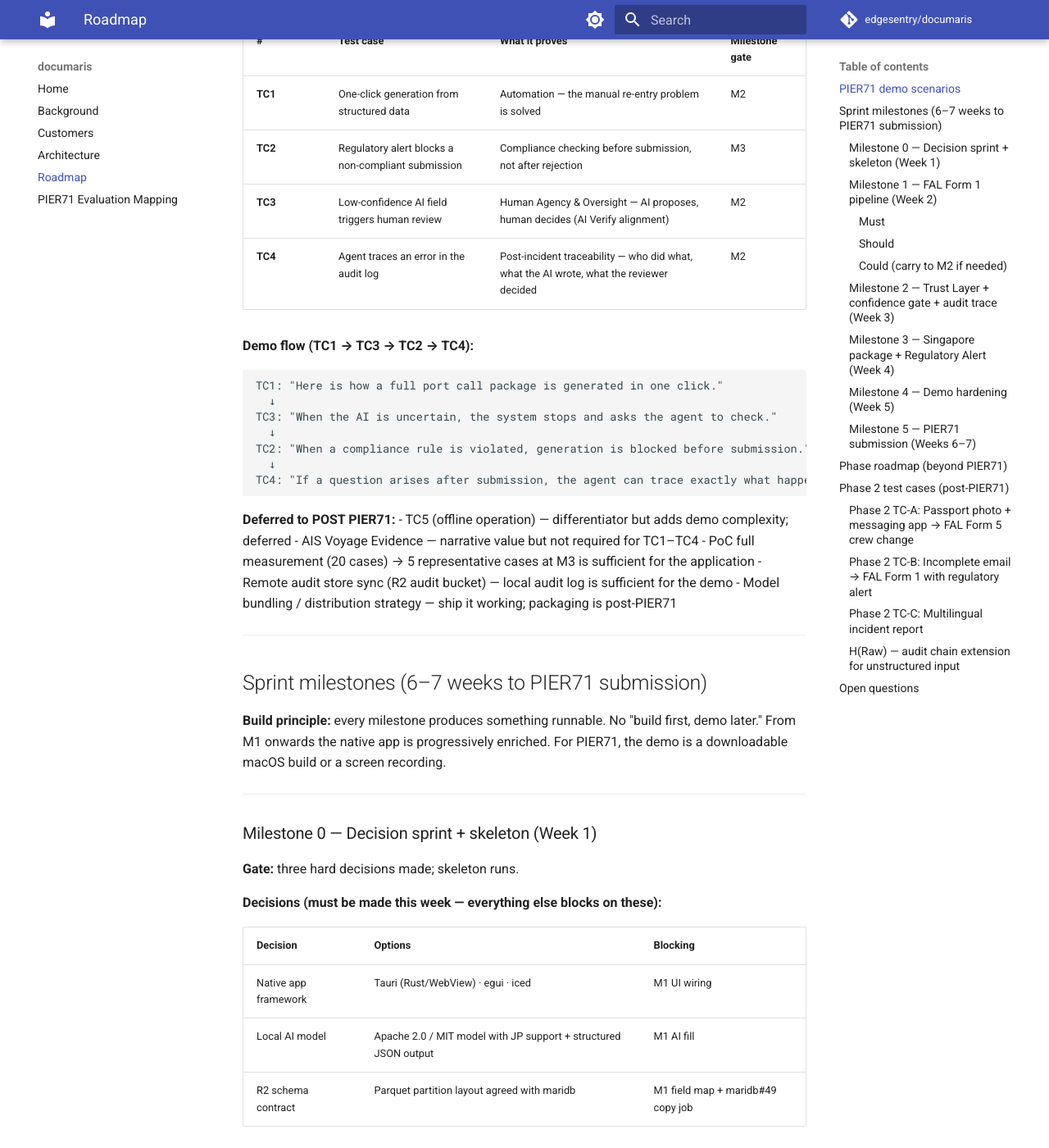
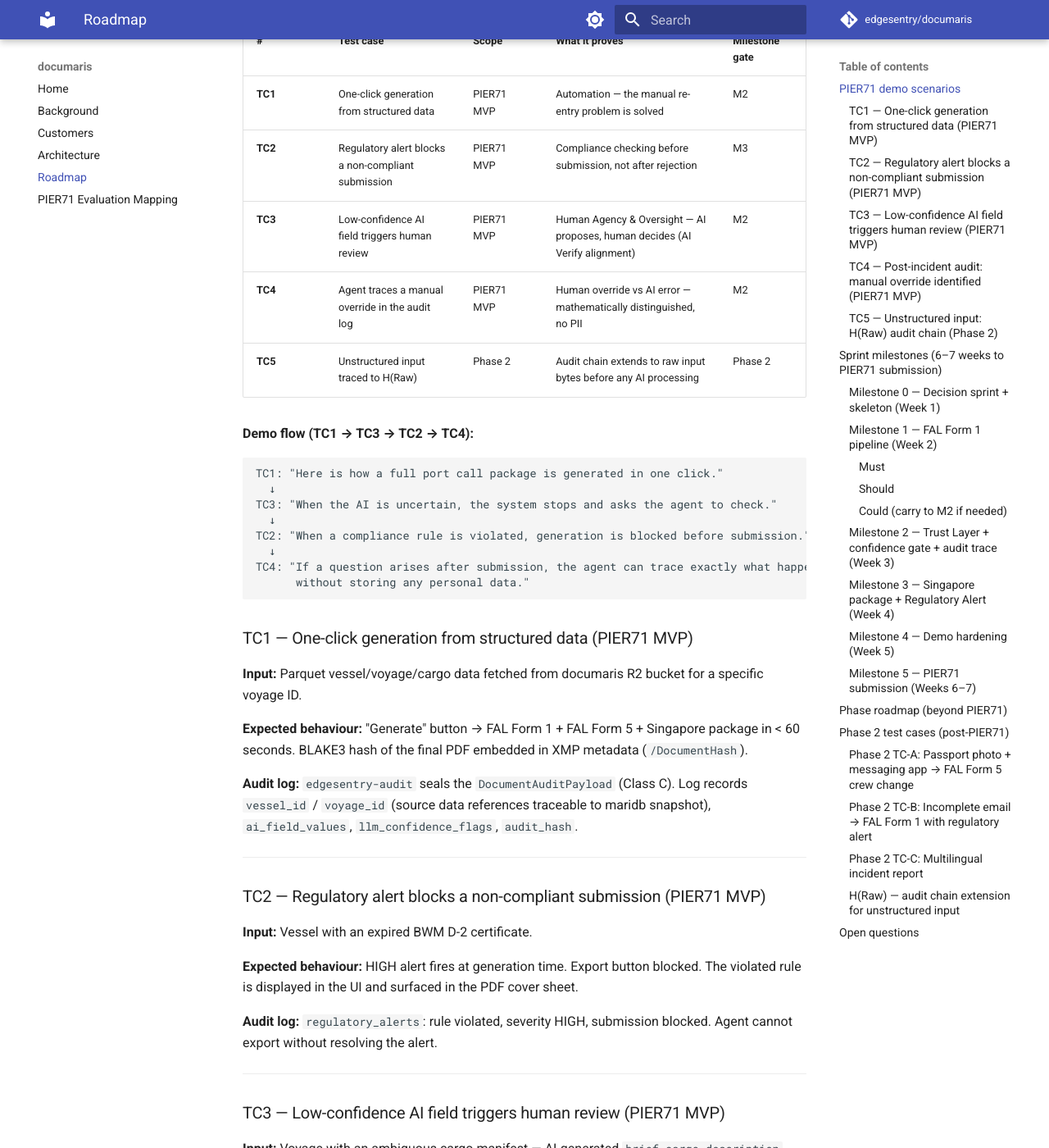
Before and after one commit to edgesentry/documaris, an MkDocs documentation site: the page built from docs/roadmap.md, in a window 1280 px wide and 1400 px high, scrolled down 582 px. Shown: the whole window at 82% size. Built offline with MkDocs 1.6.1 and Material for MkDocs 9.7.7, drawn with Linux system fonts in a browser that asks for light colours; comment, search, counter and statistics services are not loaded; some of the changed text lies outside the part shown.

Commit message:
roadmap: full TC1–TC5 spec, TC4 PII fix, H(Raw) attribution (#21)
Combines all changes from PR #19 and #20:

TC1–TC5 fully specified with input/behaviour/audit log per test case.
TC1–TC4 scoped as PIER71 MVP; TC5 as Phase 2.

TC4 scenario uses brief_cargo_description (Class C) not passport
number (Class A PII). Audit log explicitly stores no Class A data.

H(Raw) attribution corrected: documaris computes BLAKE3(raw bytes)
before AI processing; edgesentry-audit receives serialised
DocumentAuditPayload as opaque bytes and seals it.

TC3: reviewer action (accept/correct) recorded; no reason code.

Co-authored-by: Claude Sonnet 4.6 <noreply@anthropic.com>

````diff
--- a/docs/roadmap.md
+++ b/docs/roadmap.md
@@ -11,14 +11,15 @@
 
 ## PIER71 demo scenarios
 
-The PIER71 demo is built around four test cases demonstrated in sequence as a single unscripted walkthrough. Each test case maps directly to the core value proposition.
+The PIER71 demo is built around four test cases (TC1–TC4) demonstrated in sequence as a single unscripted walkthrough, plus one Phase 2 scenario (TC5) for post-PIER71 development.
 
-| # | Test case | What it proves | Milestone gate |
-|---|---|---|---|
-| **TC1** | One-click generation from structured data | Automation — the manual re-entry problem is solved | M2 |
-| **TC2** | Regulatory alert blocks a non-compliant submission | Compliance checking before submission, not after rejection | M3 |
-| **TC3** | Low-confidence AI field triggers human review | Human Agency & Oversight — AI proposes, human decides (AI Verify alignment) | M2 |
-| **TC4** | Agent traces an error in the audit log | Post-incident traceability — who did what, what the AI wrote, what the reviewer decided | M2 |
+| # | Test case | Scope | What it proves | Milestone gate |
+|---|---|---|---|---|
+| **TC1** | One-click generation from structured data | PIER71 MVP | Automation — the manual re-entry problem is solved | M2 |
+| **TC2** | Regulatory alert blocks a non-compliant submission | PIER71 MVP | Compliance checking before submission, not after rejection | M3 |
+| **TC3** | Low-confidence AI field triggers human review | PIER71 MVP | Human Agency & Oversight — AI proposes, human decides (AI Verify alignment) | M2 |
+| **TC4** | Agent traces a manual override in the audit log | PIER71 MVP | Human override vs AI error — mathematically distinguished, no PII | M2 |
+| **TC5** | Unstructured input traced to H(Raw) | Phase 2 | Audit chain extends to raw input bytes before any AI processing | Phase 2 |
 
 **Demo flow (TC1 → TC3 → TC2 → TC4):**
 ```
@@ -28,13 +29,72 @@ TC3: "When the AI is uncertain, the system stops and asks the agent to check."
   ↓
 TC2: "When a compliance rule is violated, generation is blocked before submission."
   ↓
-TC4: "If a question arises after submission, the agent can trace exactly what happened."
+TC4: "If a question arises after submission, the agent can trace exactly what happened —
+      without storing any personal data."
 ```
 
+### TC1 — One-click generation from structured data (PIER71 MVP)
+
+**Input:** Parquet vessel/voyage/cargo data fetched from documaris R2 bucket for a specific voyage ID.
+
+**Expected behaviour:** "Generate" button → FAL Form 1 + FAL Form 5 + Singapore package in < 60 seconds. BLAKE3 hash of the final PDF embedded in XMP metadata (`/DocumentHash`).
+
+**Audit log:** `edgesentry-audit` seals the `DocumentAuditPayload` (Class C). Log records `vessel_id` / `voyage_id` (source data references traceable to maridb snapshot), `ai_field_values`, `llm_confidence_flags`, `audit_hash`.
+
+---
+
+### TC2 — Regulatory alert blocks a non-compliant submission (PIER71 MVP)
+
+**Input:** Vessel with an expired BWM D-2 certificate.
+
+**Expected behaviour:** HIGH alert fires at generation time. Export button blocked. The violated rule is displayed in the UI and surfaced in the PDF cover sheet.
+
+**Audit log:** `regulatory_alerts`: rule violated, severity HIGH, submission blocked. Agent cannot export without resolving the alert.
+
+---
+
+### TC3 — Low-confidence AI field triggers human review (PIER71 MVP)
+
+**Input:** Voyage with an ambiguous cargo manifest — AI-generated `brief_cargo_description` has confidence score < 0.80.
+
+**Expected behaviour:** Field highlighted amber. Export blocked. Reviewer must explicitly Accept or Correct the field before the PDF can be exported.
+
+**Audit log:** `llm_confidence_flags`: AI confidence score per field + reviewer action (accepted / corrected). No reason code required — action alone is recorded.
+
+---
+
+### TC4 — Post-incident audit: manual override identified (PIER71 MVP)
+
+**Scenario:** After port entry, authority flags a mismatch between the FAL Form 1 cargo declaration and the bill of lading. Agent runs `documaris verify <pdf>`.
+
+**Result:** `fields_modified` shows: AI generated `brief_cargo_description` = "industrial machinery (HS 8428)" correctly; a specific user manually changed it to "general cargo" at timestamp T.
+
+**What this proves:** AI error and human override are mathematically distinguishable. **No Class A PII is stored in the audit log** — the proof uses only Class C (operational) data. documaris protects crew privacy while maintaining full accountability for document content decisions.
+
+**Audit log:** `fields_modified`: field name · AI before value · reviewer after value · editor identity · timestamp. No passport numbers, crew names, or any Class A data.
+
+---
+
+### TC5 — Unstructured input: H(Raw) audit chain (Phase 2)
+
+**Input:** WhatsApp passport photo (JPEG) + chat message: "1 new crew joined. Name: Alex Wong."
+
+**Expected behaviour:**
+- **documaris** computes `H(Raw)` = BLAKE3(raw image bytes) and BLAKE3(raw message bytes) **before** any AI processing.
+- `H(Raw)` is stored in `DocumentAuditPayload.raw_input_hashes` (Class C — only the hash, not the image or message content).
+- **edgesentry-audit** receives the serialised `DocumentAuditPayload` as opaque bytes and seals it into an `AuditRecord`. The library does not compute or inspect `H(Raw)`.
+
+**What this proves:** If OCR misread or document forgery is suspected later, the system can present the hash of the exact bytes it received — proving what input it was given, independent of the AI's interpretation.
+
+**Audit log:** `raw_input_hashes` (H(Raw) per input source) → `ai_field_values` (AI extraction) → `llm_confidence_flags` → `AuditRecord`. Full chain from raw input to sealed output.
+
+---
+
 **Deferred to POST PIER71:**
-- TC5 (offline operation) — differentiator but adds demo complexity; deferred
+- TC5 (Phase 2) — requires vision-capable local model and unstructured ingestion pipeline
+- Offline operation — differentiator but adds demo complexity; deferred
 - AIS Voyage Evidence — narrative value but not required for TC1–TC4
-- PoC full measurement (20 cases) → 5 representative cases at M3 is sufficient for the application
+- PoC full measurement (20 cases) → 5 representative cases at M3 is sufficient
 - Remote audit store sync (R2 audit bucket) — local audit log is sufficient for the demo
 - Model bundling / distribution strategy — ship it working; packaging is post-PIER71
 
@@ -160,7 +220,7 @@ The demo already runs. M5 is recording and narrative — no new code.
 1. **(TC1 — 30 sec)** Load a Singapore-bound vessel. Click generate. FAL 1 + FAL 5 + Singapore package appear. BLAKE3 hash visible on each PDF.
 2. **(TC3 — 30 sec)** Point to the amber-flagged cargo description field. Show the confidence score. Reviewer corrects and confirms. Export proceeds.
 3. **(TC2 — 30 sec)** Switch to a vessel with an expired BWM certificate. Click generate. HIGH alert fires. Export blocked. Show the compliance rule triggered.
-4. **(TC4 — 30 sec)** Run `documaris verify <pdf>` on the document from TC1. Show the audit trace: AI wrote X at confidence 0.73, reviewer accepted, timestamp, source vessel_id.
+4. **(TC4 — 30 sec)** Run `documaris verify <pdf>` on the document from TC1. Show the audit trace: AI generated `brief_cargo_description` = "industrial machinery (HS 8428)" correctly; a reviewer manually changed it to "general cargo" at timestamp T. Human override identified — not an AI error. No PII involved.
 
 **Deliverables:**
 - 2-minute screen recording (above structure)
@@ -190,7 +250,7 @@ These scenarios extend TC1–TC4 to cover unstructured input channels (messaging
 
 **Expected behaviour:**
 - Vision model extracts name and passport number from image; rank extracted from message text; both merged with existing crew list to produce updated FAL Form 5.
-- `H(Raw)` computed over raw image bytes and raw message bytes before any AI processing; linked to `DocumentAuditPayload` as `raw_input_hashes`.
+- **documaris** computes `H(Raw)` = BLAKE3(raw image bytes) and BLAKE3(raw message bytes) before any AI processing; stored in `DocumentAuditPayload.raw_input_hashes`. `edgesentry-audit` receives the serialised payload as opaque bytes and seals it — it does not compute or know about `H(Raw)`.
 
 **Audit log value:** if the extracted passport number is later found incorrect, the audit log shows: (1) the raw image hash — proving which photo was used, (2) the AI's extracted value and confidence, (3) whether the reviewer accepted or corrected the OCR output. Distinguishes image quality problem from AI extraction error from reviewer oversight.
 
@@ -203,7 +263,7 @@ These scenarios extend TC1–TC4 to cover unstructured input channels (messaging
 **Expected behaviour:**
 - AI infers "afternoon" → 14:00 (confidence 0.75, amber flag).
 - Regulatory alert: submission deadline (24 hours before arrival) is less than 1 hour away → MEDIUM alert fires; reviewer must enter reason code to proceed.
-- `H(Raw)` computed over raw email bytes; linked to `DocumentAuditPayload`.
+- **documaris** computes `H(Raw)` = BLAKE3(raw email bytes) before AI processing; stored in `DocumentAuditPayload.raw_input_hashes`.
 
 **Audit log value:** `regulatory_alerts` records the alert, the time remaining at generation, and the reviewer's reason code. `llm_confidence_flags` records the time inference at 0.75. Full traceability from raw email to submitted FAL Form 1.
 
````
